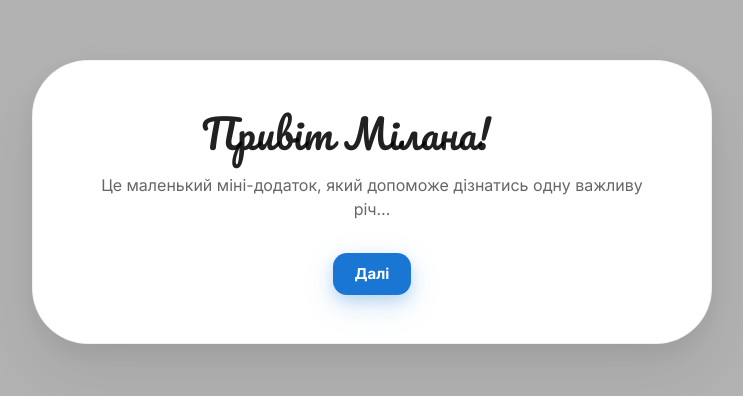
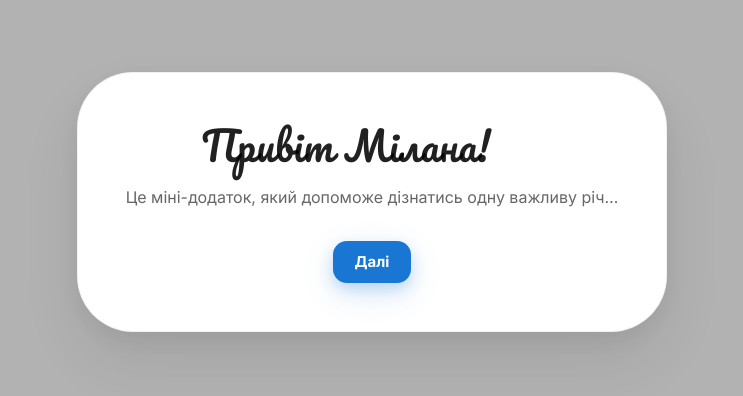
Before and after one commit to ZaArtik2000/walk-with-me, a React (Vite) app: page / in a window 1280 px wide. Shown: the part 198-594 px from the top of the page, without its empty margins (268-1011 px from the left). Built offline with nearby package versions, Linux system fonts and the light colour scheme; some icons are missing.

Commit message:
Update InviteCard component to reduce reset timer duration from 2000ms to 1000ms; remove console log for cleaner code. Update WelcomeFlow component text for improved clarity.

```diff
--- a/src/components/InviteCard.jsx
+++ b/src/components/InviteCard.jsx
@@ -88,10 +88,8 @@ function InviteCard({ onProceed }) {
     resetTimerRef.current = setTimeout(() => {
       setNoShift({ x: 0, y: 0 });
       resetTimerRef.current = null;
-    }, 2000);
+    }, 1000);
   };
-
-  console.log("===noShift", noShift);
 
   useEffect(() => {
     return () => {
--- a/src/components/WelcomeFlow.jsx
+++ b/src/components/WelcomeFlow.jsx
@@ -80,7 +80,7 @@ function WelcomeFlow({ onComplete }) {
             />
           </Typography>
           <Typography sx={{ mt: 2, color: "text.secondary" }}>
-            Це маленький міні-додаток, який допоможе дізнатись одну важливу річ…
+            Це міні-додаток, який допоможе дізнатись одну важливу річ…
           </Typography>
           <Stack
             direction="row"
```
